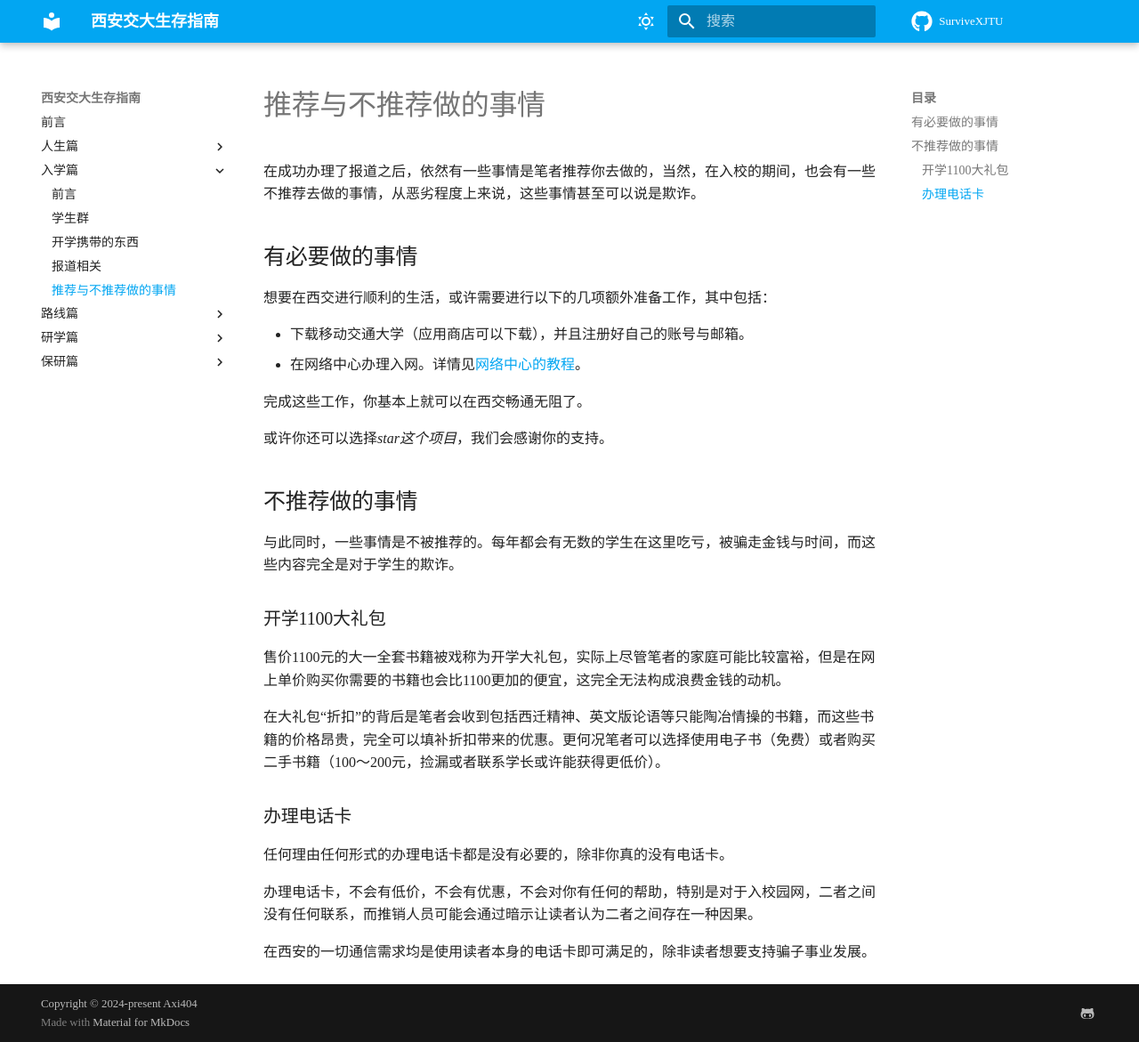
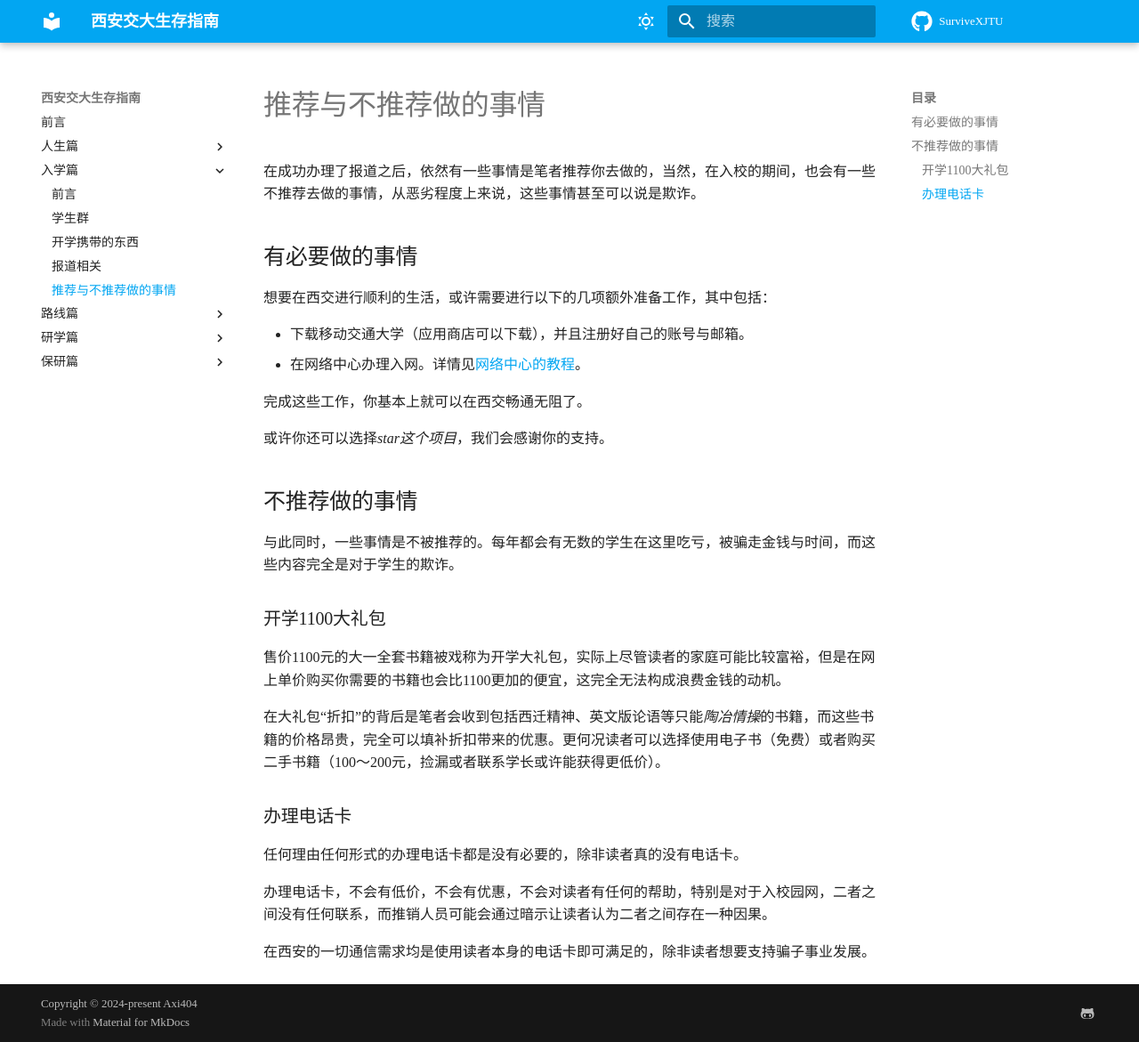
Before and after one commit to XiStudyGroup/SurviveXJTU, an MkDocs documentation site: the page built from docs/入学篇/推荐与不推荐做的事情.md, in a window 1280 px wide and 1171 px high. Shown: the whole window at 89% size. Built offline with MkDocs 1.6.1 and Material for MkDocs 9.7.7, drawn with Linux system fonts in a browser that asks for light colours; some web fonts are replaced; comment, search, counter and statistics services are not loaded.

Commit message:
update school section 4

```diff
--- a/docs/入学篇/推荐与不推荐做的事情.md
+++ b/docs/入学篇/推荐与不推荐做的事情.md
@@ -19,14 +19,14 @@
 
 ### 开学1100大礼包
 
-售价1100元的大一全套书籍被戏称为开学大礼包，实际上尽管笔者的家庭可能比较富裕，但是在网上单价购买你需要的书籍也会比1100更加的便宜，这完全无法构成浪费金钱的动机。
+售价1100元的大一全套书籍被戏称为开学大礼包，实际上尽管读者的家庭可能比较富裕，但是在网上单价购买你需要的书籍也会比1100更加的便宜，这完全无法构成浪费金钱的动机。
 
-在大礼包“折扣”的背后是笔者会收到包括西迁精神、英文版论语等只能陶冶情操的书籍，而这些书籍的价格昂贵，完全可以填补折扣带来的优惠。更何况笔者可以选择使用电子书（免费）或者购买二手书籍（100～200元，捡漏或者联系学长或许能获得更低价）。
+在大礼包“折扣”的背后是笔者会收到包括西迁精神、英文版论语等只能*陶冶情操*的书籍，而这些书籍的价格昂贵，完全可以填补折扣带来的优惠。更何况读者可以选择使用电子书（免费）或者购买二手书籍（100～200元，捡漏或者联系学长或许能获得更低价）。
 
 ### 办理电话卡
 
-任何理由任何形式的办理电话卡都是没有必要的，除非你真的没有电话卡。
+任何理由任何形式的办理电话卡都是没有必要的，除非读者真的没有电话卡。
 
-办理电话卡，不会有低价，不会有优惠，不会对你有任何的帮助，特别是对于入校园网，二者之间没有任何联系，而推销人员可能会通过暗示让读者认为二者之间存在一种因果。
+办理电话卡，不会有低价，不会有优惠，不会对读者有任何的帮助，特别是对于入校园网，二者之间没有任何联系，而推销人员可能会通过暗示让读者认为二者之间存在一种因果。
 
 在西安的一切通信需求均是使用读者本身的电话卡即可满足的，除非读者想要支持骗子事业发展。
```
